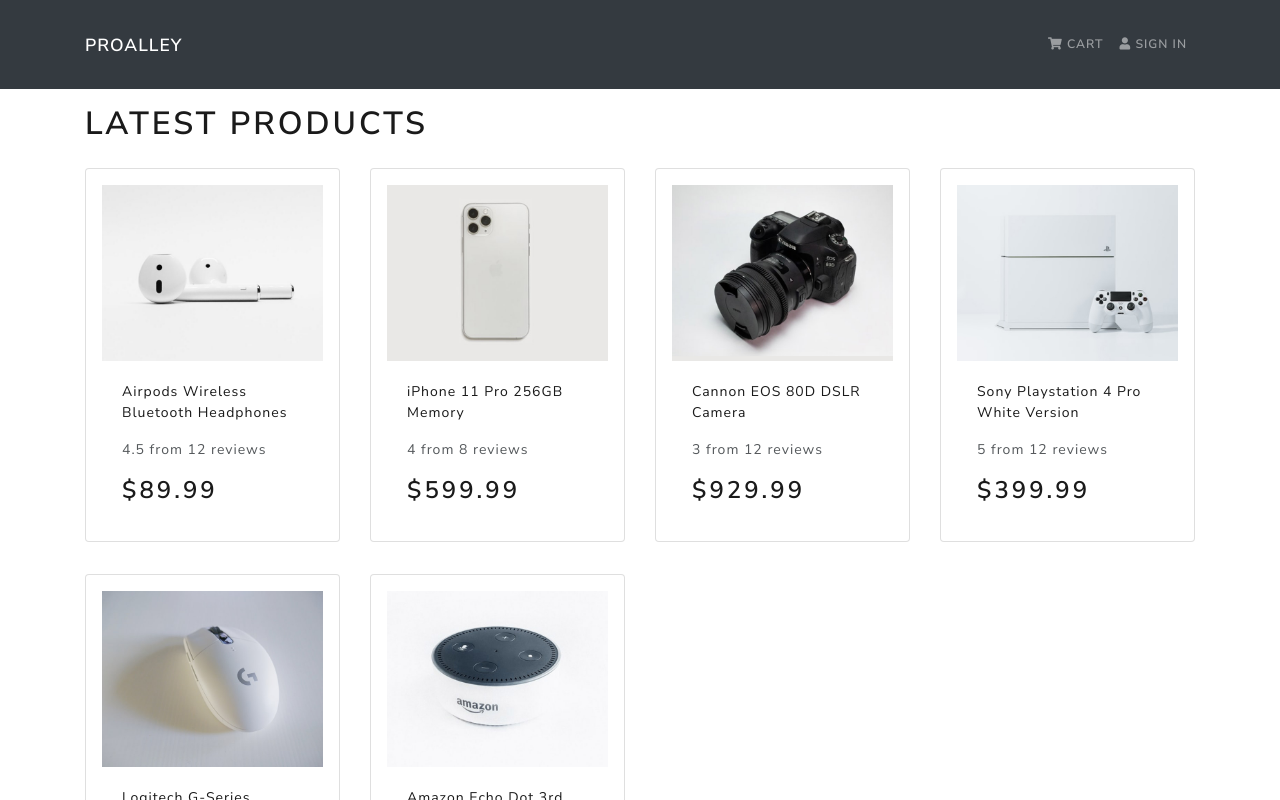
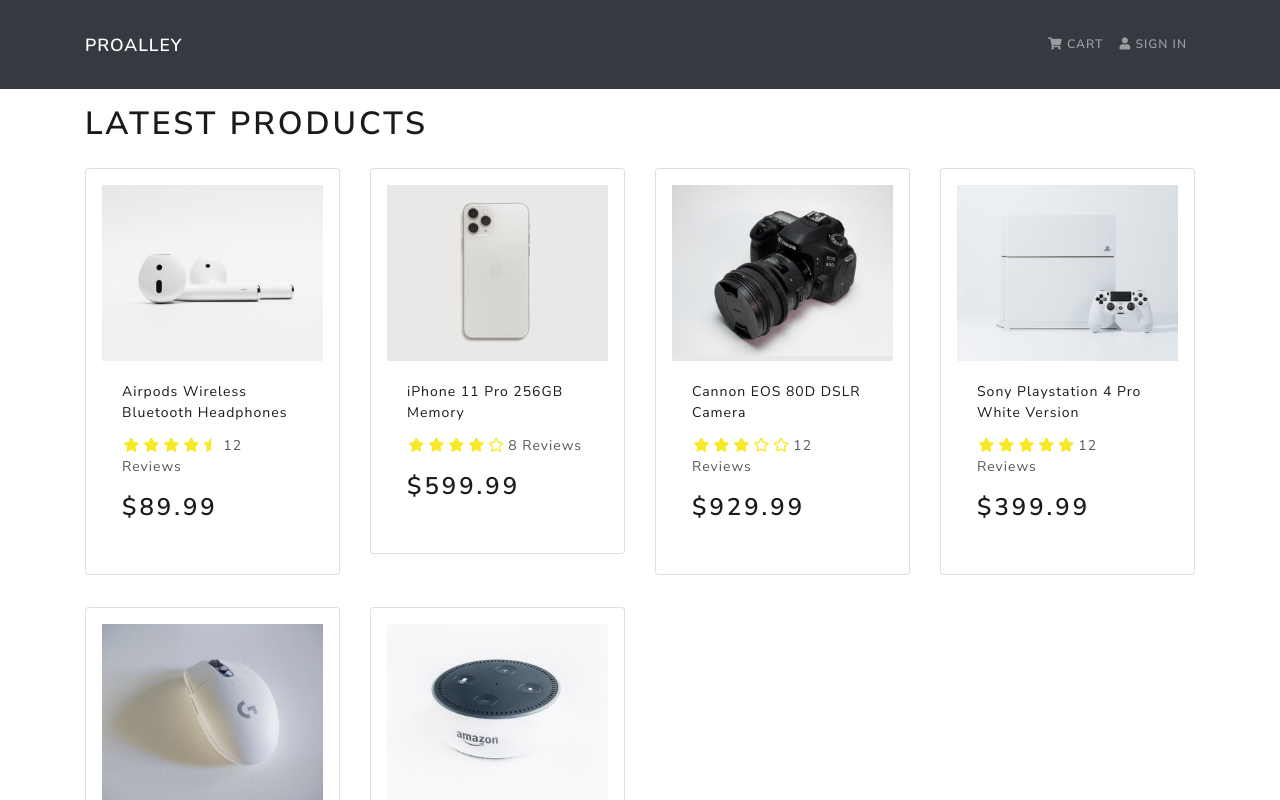
Before and after one commit to jay-bantu/ProAlley, a React (Create React App) app in the folder frontend/: page / in a window 1280 px wide. Shown: the top 800 px of the page. Built offline with nearby package versions, Linux system fonts and the light colour scheme.

Commit message:
rating component

```diff
--- a/frontend/src/components/Product.js
+++ b/frontend/src/components/Product.js
@@ -1,5 +1,6 @@
 import React from 'react'
 import { Card } from 'react-bootstrap'
+import Rating from './Rating'
 
 const Product = ({product}) => {
     return (
@@ -15,9 +16,7 @@
                 </Card.Title>
             </a>
             <Card.Text as='div'>
-                <div className='my-3'>
-                    {product.rating} from {product.numReviews} reviews
-                </div>
+                <Rating value= {product.rating} text={`${product.numReviews} Reviews`} />
             </Card.Text>
 
             <Card.Text as='h3'>
--- /dev/null
+++ b/frontend/src/components/Rating.js
@@ -0,0 +1,40 @@
+import React from 'react'
+import PropTypes from 'prop-types'
+
+
+const Rating = ({value, text, color}) => {
+    return (
+        <div className='rating'>
+
+            <span>
+                <i style={{color}} className= { value >= 1 ? 'fas fa-star' : value >=0.5 ? 'fas fa-star-half' : 'far fa-star'} />
+            </span>
+            <span>
+                <i style={{color}} className= { value >= 2 ? 'fas fa-star' : value >=1.5 ? 'fas fa-star-half' : 'far fa-star'} />
+            </span>
+            <span>
+                <i style={{color}} className= { value >= 3 ? 'fas fa-star' : value >=2.5 ? 'fas fa-star-half' : 'far fa-star'} />
+            </span>
+            <span>
+                <i style={{color}} className= { value >= 4 ? 'fas fa-star' : value >=3.5 ? 'fas fa-star-half' : 'far fa-star'} />
+            </span>
+            <span>
+                <i style={{color}} className= { value >= 5 ? 'fas fa-star' : value >=4.5 ? 'fas fa-star-half' : 'far fa-star'} />
+            </span>
+            <span>{text && text} </span>
+
+        </div>
+    )
+}
+
+Rating.defaultProps ={
+    color:'#f8e825'
+}
+
+Rating.propTypes = {
+    value: PropTypes.number.isRequired,
+    text: PropTypes.string.isRequired,
+    color: PropTypes.string.isRequired,
+}
+
+export default Rating
--- a/frontend/src/index.css
+++ b/frontend/src/index.css
@@ -1,3 +1,11 @@
 main{
   min-height: 80vh;
 }
+
+h3{
+  padding: 1rem 0;
+}
+
+.rating span{
+  margin: 0.1rem;
+}
--- a/frontend/src/screens/HomeScreen.js
+++ b/frontend/src/screens/HomeScreen.js
@@ -9,8 +9,8 @@
             <h1>Latest Products</h1>
             <Row>
                 {products.map(product => (
-                    <Col sm={12} md={6} lg={4} xl={3}>
-                        <Product product={product} />
+                    <Col key={product._id} sm={12} md={6} lg={4} xl={3}>
+                        <Product  product={product} />
                     </Col>
                 ))}
             </Row>
```
Also changed, not shown: 1 other file (tests, documents, lock files or other folders).
